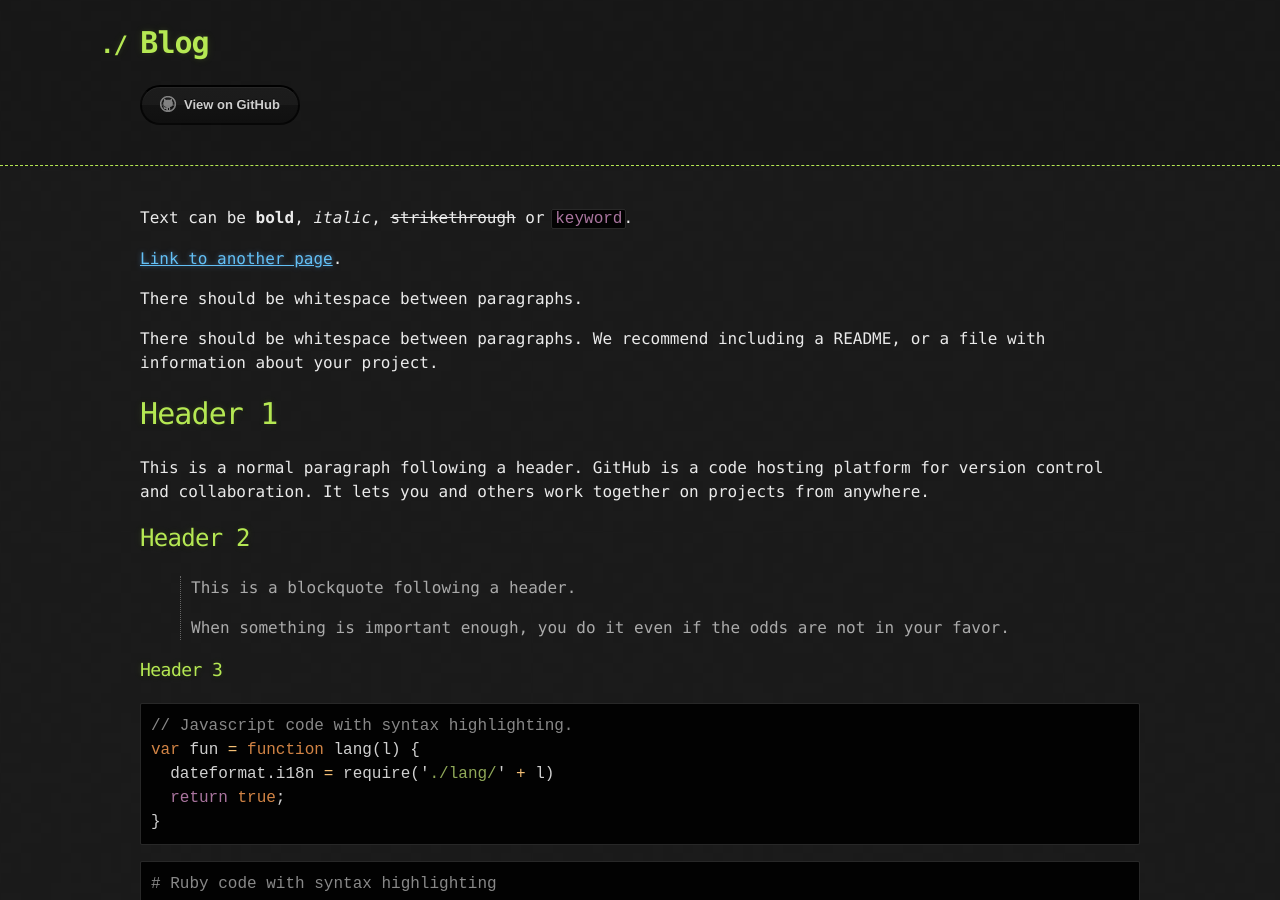
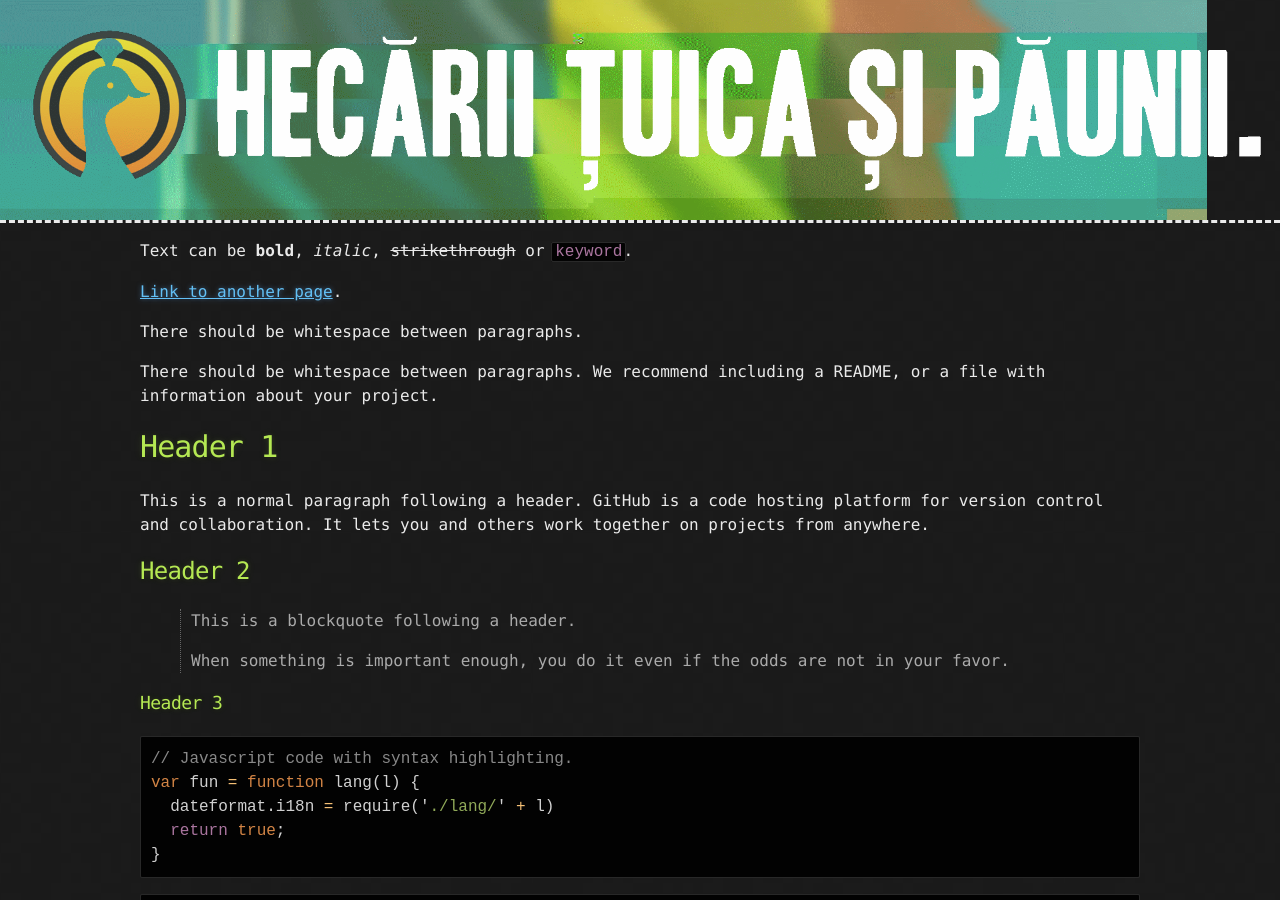
Before and after one commit to HecariiTuicaSiPaunii/Blog, a Jekyll site: the page built from index.md, in a window 1280 px wide and 900 px high. Built offline with Jekyll 4.4.1, drawn with Linux system fonts in a browser that asks for light colours; the repository's description, which GitHub fills in, is left out.

Commit message:
Update default.html

```diff
--- a/_layouts/default.html
+++ b/_layouts/default.html
@@ -8,39 +8,13 @@
 
 {% seo %}
   </head>
-
   <body>
-
-    <header>
-      <div class="container">
-        <h1>{{ site.title | default: site.github.repository_name }}</h1>
-        <h2>{{ site.description | default: site.github.project_tagline }}</h2>
-
-        <section id="downloads">
-          {% if site.show_downloads %}
-            <a href="{{ site.github.zip_url }}" class="btn">Download as .zip</a>
-            <a href="{{ site.github.tar_url }}" class="btn">Download as .tar.gz</a>
-          {% endif %}
-          <a href="{{ site.github.repository_url }}" class="btn btn-github"><span class="icon"></span>View on GitHub</a>
-        </section>
-      </div>
-    </header>
-
+    <div style="background-image: url('/assets/images/RoFlag.png'); background-attachment: fixed; background-repeat: no-repeat; background-size: contain;"><img style="margin-top:0px; width:100%" src="/assets/images/HTsPLogo.png"></div>
+    <div style="width:100%;border-style: dashed hidden hidden hidden;"></div>
     <div class="container">
       <section id="main_content">
         {{ content }}
       </section>
     </div>
-
-    {% if site.google_analytics %}
-      <script>
-        (function(i,s,o,g,r,a,m){i['GoogleAnalyticsObject']=r;i[r]=i[r]||function(){
-        (i[r].q=i[r].q||[]).push(arguments)},i[r].l=1*new Date();a=s.createElement(o),
-        m=s.getElementsByTagName(o)[0];a.async=1;a.src=g;m.parentNode.insertBefore(a,m)
-        })(window,document,'script','//www.google-analytics.com/analytics.js','ga');
-        ga('create', '{{ site.google_analytics }}', 'auto');
-        ga('send', 'pageview');
-      </script>
-    {% endif %}
   </body>
 </html>
```
